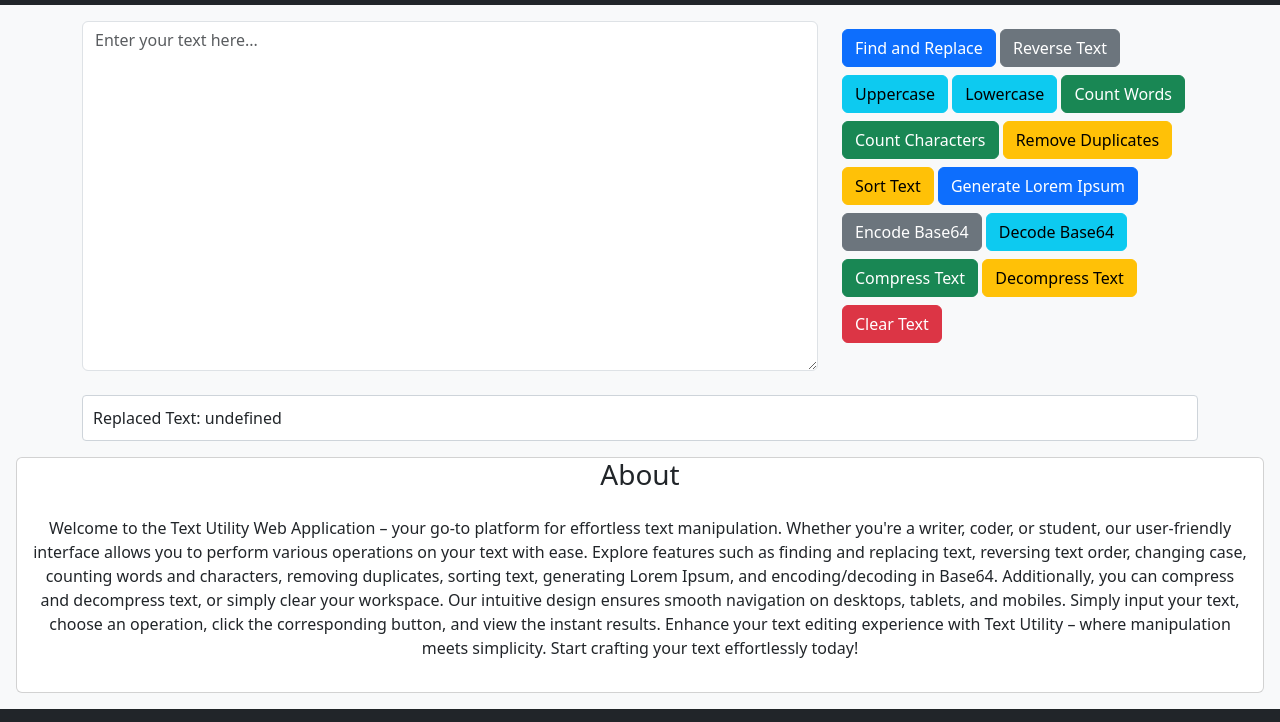
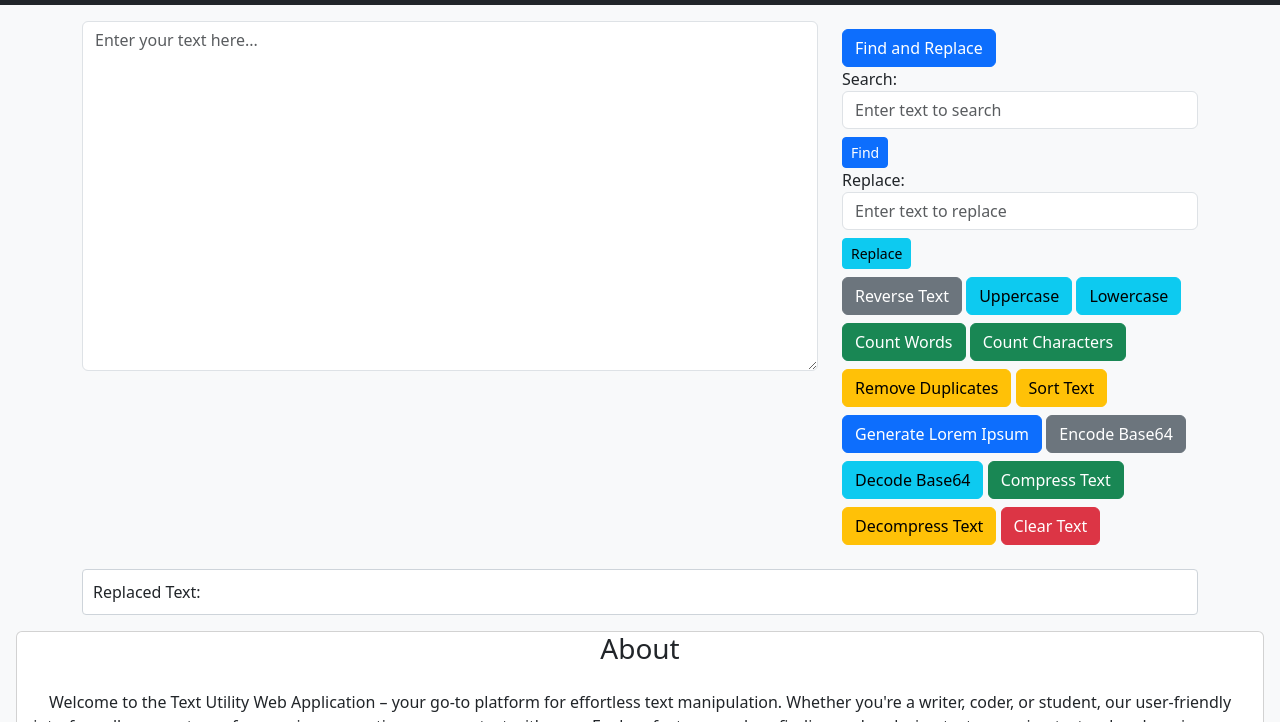
Before and after one commit to thakurakhilesh1998/TextUtilities-Project, a plain HTML site: page index.html in a window 1280 px wide. Both pictures are taken after a click on the button "Find and Replace". Shown: the part 51-773 px from the top of the page. Drawn offline with nearby package versions, Linux system fonts and the light colour scheme.

Commit message:
replace function added

```diff
--- a/index.html
+++ b/index.html
@@ -35,6 +35,19 @@
             <div class="col-md-4">
                 <div class="controls">
                     <button id="findReplaceBtn" class="btn btn-primary mt-2">Find and Replace</button>
+                      <!-- Add input boxes for search and replace -->
+                      <div id="findReplaceInputs" style="display: none;">
+                            <label for="searchInput">Search:</label>
+                            <div>
+                                <input type="text" id="searchInput" class="form-control mb-2" placeholder="Enter text to search">
+                                <button id="findbtn" class="btn btn-sm btn-primary">Find</button>
+                            </div>
+                            <label for="replaceInput">Replace:</label>
+                            <div>
+                            <input type="text" id="replaceInput" class="form-control mb-2" placeholder="Enter text to replace">
+                            <button id="replacebtn" class="btn btn-sm btn-info">Replace</button>
+                            </div>
+                        </div>
                     <button id="reverseTextBtn" class="btn btn-secondary mt-2">Reverse Text</button>
                     <button id="uppercaseBtn" class="btn btn-info mt-2">Uppercase</button>
                     <button id="lowercaseBtn" class="btn btn-info mt-2">Lowercase</button>
--- a/script.js
+++ b/script.js
@@ -49,11 +49,27 @@ $(document).ready(function() {
 
     // Find and Replace
     $('#findReplaceBtn').on('click', function() {
-        var findText = $('#findText').val();
-        var replaceText = $('#replaceText').val();
+        $('#findReplaceInputs').toggle();
+        var findText = $('#searchInput').val();
+        var replaceText = $('#replaceInput').val();
         var text = $('#textInput').val();
         var replacedText = text.replace(new RegExp(findText, 'g'), replaceText);
         $('#result').text('Replaced Text: ' + replacedText);
+    });
+
+    $('#findbtn').on('click',function()
+    {
+
+    });
+
+    $('#replacebtn').on('click',function()
+    {
+        var findText = $('#searchInput').val();
+        var replaceText = $('#replaceInput').val();
+        var text = $('#textInput').val();
+        var replacedText = text.replace(new RegExp(findText, 'g'), replaceText);
+        $('#result').text('Replaced Text: ' + replacedText);
+        $('#textInput').val(replacedText);
     });
 
     // Add other features here...
```
